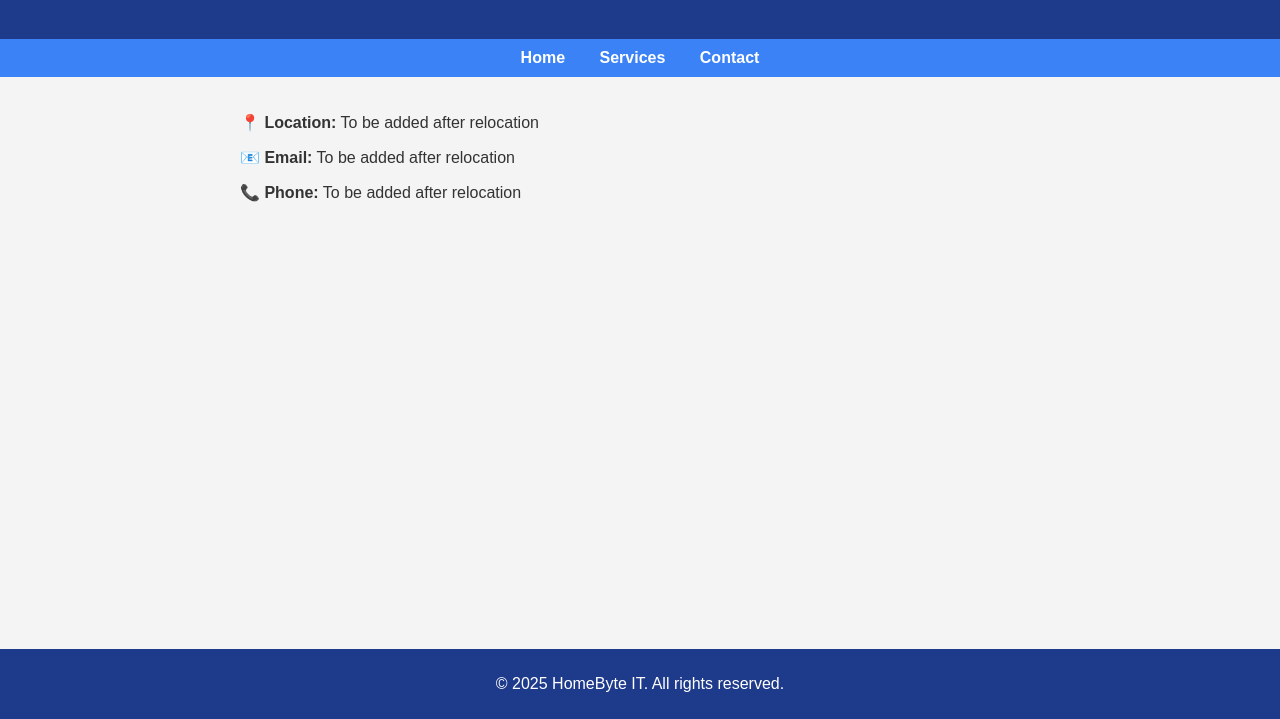
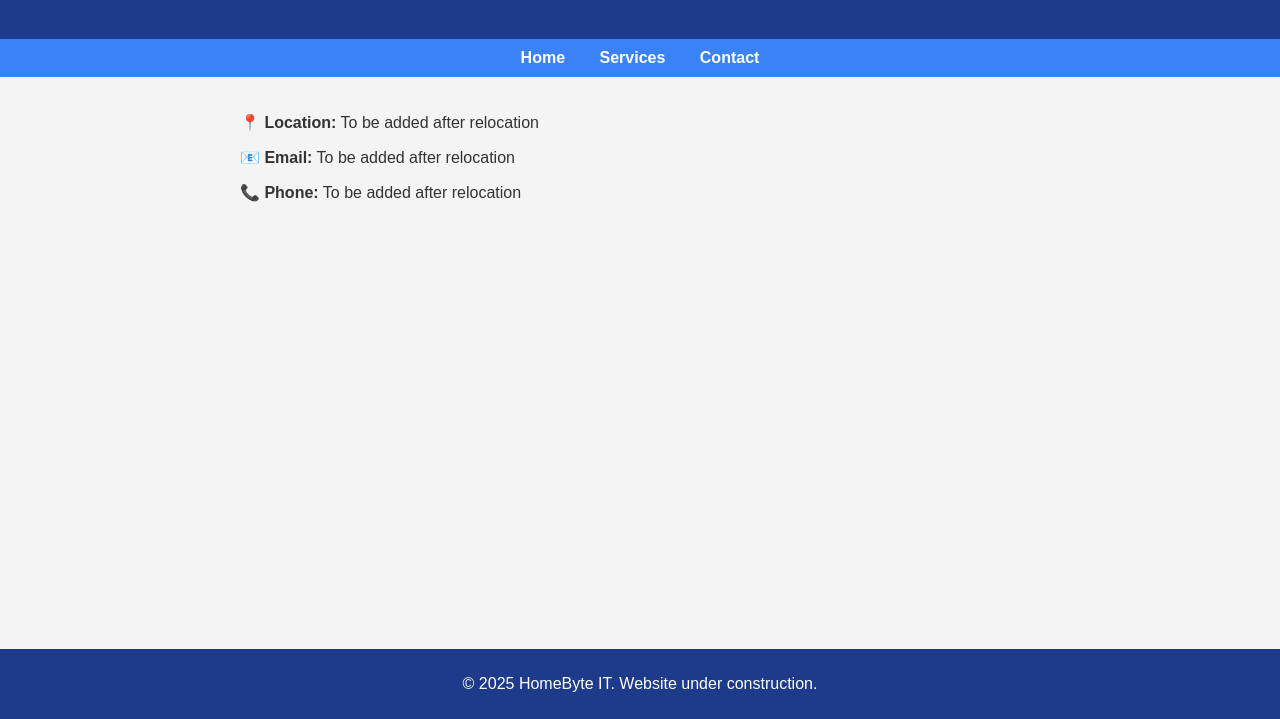
Before and after one commit to CipherLogsPlus/HomeByte-IT, a plain HTML site: page contact.html in a window 1280 px wide. Shown: the part 81-800 px from the top of the page. Drawn offline with Linux system fonts and the light colour scheme.

Commit message:
Update contact.html

```diff
--- a/contact.html
+++ b/contact.html
@@ -25,7 +25,7 @@
         <p><strong>📞 Phone:</strong> To be added after relocation</p>
     </section>
     <footer>
-        <p>&copy; 2025 HomeByte IT. All rights reserved.</p>
+        <p>&copy; 2025 HomeByte IT. Website under construction.</p>
     </footer>
 </body>
 </html>
```
